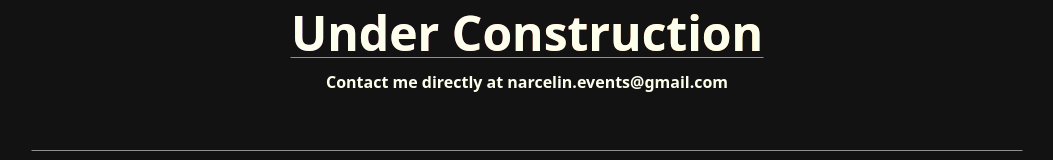
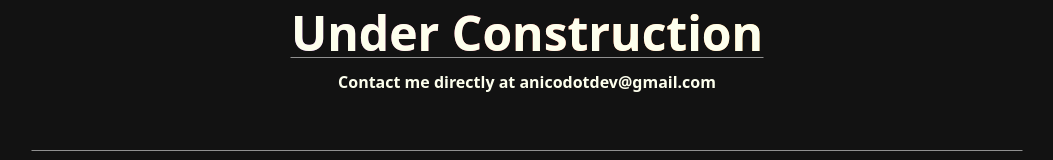
Before and after one commit to narcelin/portfolio_v2, a Next.js app: page /contact in a window 1280 px wide. Shown: the part 146-306 px from the top of the page, without its empty margins (113-1166 px from the left). Built offline with nearby package versions, Linux system fonts and the light colour scheme.

Commit message:
changed email

```diff
--- a/src/app/contact/page.jsx
+++ b/src/app/contact/page.jsx
@@ -8,7 +8,7 @@ export default function Contact() {
     <main className="flex flex-col items-center py-14 gap-10">
       <PageHeading
         heading="Under Construction"
-        subHeading="Contact me directly at narcelin.events@gmail.com"
+        subHeading="Contact me directly at anicodotdev@gmail.com"
         // heading="Contact"
         // subHeading="Let's Connect and Create Something Amazing Together: Reach Out to Start a Conversation About Your Project or Idea Today!"
       />
```
